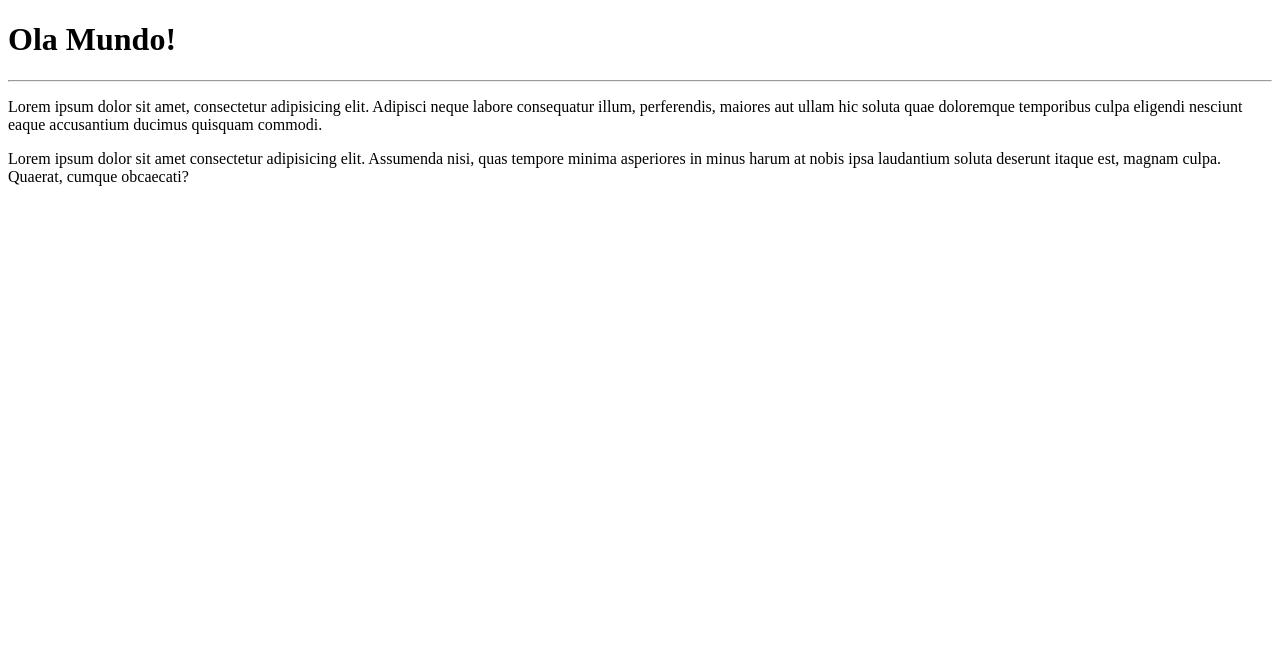
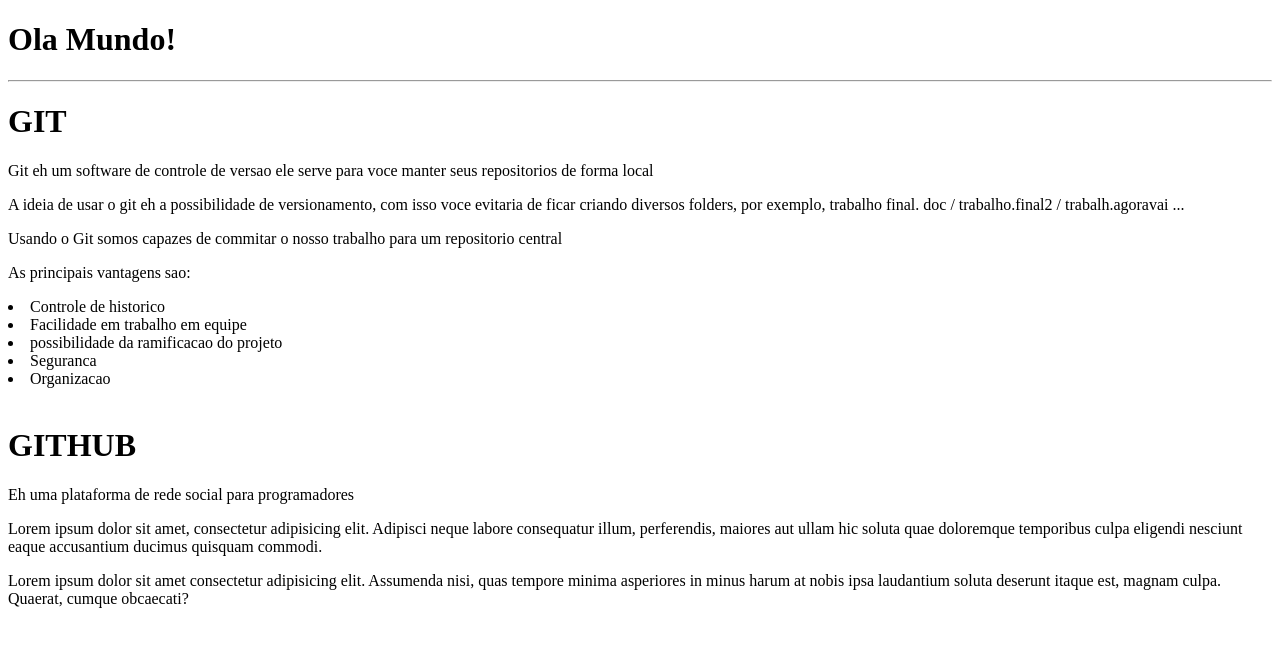
Before and after one commit to augustokk/Curso-Git-Github, a plain HTML site: page site-exemplo/index.html in a window 1280 px wide. Drawn offline with Linux system fonts and the light colour scheme.

Commit message:
Criando explicacao sobre Git

```diff
--- a/site-exemplo/index.html
+++ b/site-exemplo/index.html
@@ -8,6 +8,20 @@
 <body>
     <h1>Ola Mundo!</h1>
     <hr>
+    <h1>GIT</h1>
+    <p>Git eh um software de controle de versao ele serve para voce manter seus repositorios de forma local</p>
+    <p>A ideia de usar o git eh a possibilidade de versionamento, com isso voce evitaria de ficar criando diversos folders, por exemplo, trabalho final. doc / trabalho.final2 / trabalh.agoravai ...</p>
+    <p>Usando o Git somos capazes de commitar o nosso trabalho para um repositorio central</p>
+    <P>As principais vantagens sao:</P>
+    <li>Controle de historico</li>
+    <li>Facilidade em trabalho em equipe</li>
+    <li>possibilidade da ramificacao do projeto</li>
+    <li>Seguranca</li>
+    <li>Organizacao</li>
+    <br>
+    <h1>GITHUB</h1>
+    <p>Eh uma plataforma de rede social para programadores</p>
+
     <p>Lorem ipsum dolor sit amet, consectetur adipisicing elit. Adipisci neque labore consequatur illum, perferendis, maiores aut ullam hic soluta quae doloremque temporibus culpa eligendi nesciunt eaque accusantium ducimus quisquam commodi.</p>
     <p>Lorem ipsum dolor sit amet consectetur adipisicing elit. Assumenda nisi, quas tempore minima asperiores in minus harum at nobis ipsa laudantium soluta deserunt itaque est, magnam culpa. Quaerat, cumque obcaecati?</p>
 </body>
```
